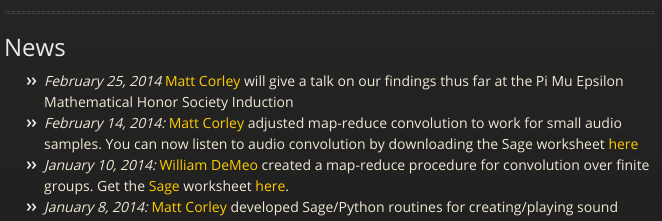
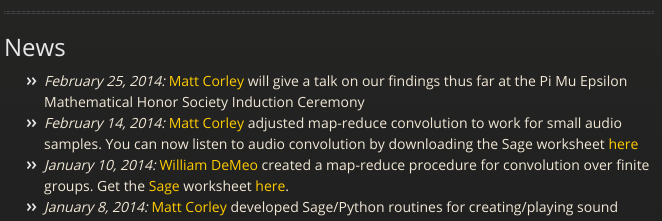
Before and after one commit to SoundMath/GroupSound, a plain HTML site: page index.html in a window 1280 px wide. Shown: the part 322-543 px from the top of the page, 311-973 px from the left. Drawn offline with nearby package versions, Linux system fonts and the light colour scheme.

Commit message:
updated the news

```diff
--- a/index.html
+++ b/index.html
@@ -50,7 +50,7 @@ Welcome to GroupSound!  This webpage is mainly a front for our GitHub repository
 <h2>
 <a name="news" class="anchor" href="#news"><span class="octicon octicon-link"></span></a>News</h2>
 <ul>
-  <li><i>February 25, 2014</i> <a href="mailto:corleymj@gmail.com">Matt Corley</a> will give a talk on our findings thus far at the Pi Mu Epsilon Mathematical Honor Society Induction
+  <li><i>February 25, 2014:</i> <a href="mailto:corleymj@gmail.com">Matt Corley</a> will give a talk on our findings thus far at the Pi Mu Epsilon Mathematical Honor Society Induction Ceremony
   </li>
   <li><i>February 14, 2014:</i> <a href="mailto:corleymj@gmail.com">Matt Corley</a> adjusted map-reduce convolution to work for small audio samples. You can now listen to audio convolution by downloading the Sage worksheet <a href="https://github.com/SoundMath/GroupSound/blob/develop/src/Sage/experiments.sws">here</a>
   </li>
```
